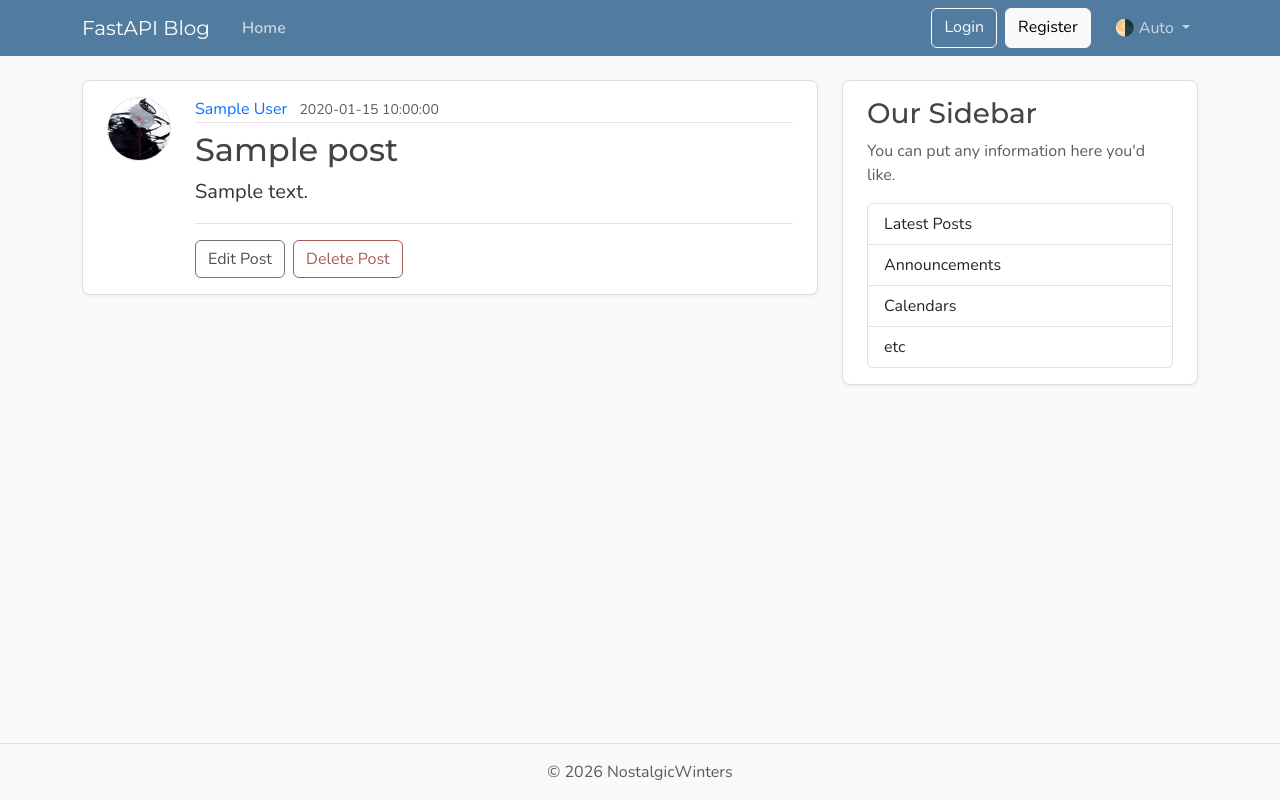
After one commit to NostalgicWinters/BlogBackend, a FastAPI app: template backend/templates/post.html in a window 1280 px wide. The commit adds this page. Run offline with FastAPI, Linux system fonts and the light colour scheme; the template is opened without the code that fills it: most values are stand-ins (such as "Sample title", 1, 10 or a date in 2020).

Commit message:
Lecture 3 completed

```diff
--- a/backend/main.py
+++ b/backend/main.py
@@ -1,6 +1,9 @@
-from fastapi import FastAPI, Request
+from fastapi import FastAPI, Request, HTTPException, status
 from fastapi.templating import Jinja2Templates
 from fastapi.staticfiles import StaticFiles
+from fastapi.responses import JSONResponse
+from fastapi.exceptions import RequestValidationError
+from starlette.exceptions import HTTPException as StarletteHTTPException
 
 posts = [
     {
@@ -25,11 +28,77 @@ app.mount("/static", StaticFiles(directory="static"), name="static")
 
 templates = Jinja2Templates(directory="templates")
 
-@app.get("/")
-@app.get("/posts")
-def root(request: Request):
+@app.get("/", include_in_schema=False)
+@app.get("/posts", include_in_schema=False)
+def home(request: Request):
     return templates.TemplateResponse(request, "home.html", {"posts":posts, "title": "Home"})
 
-@app.post("/api/posts")
-def posts_api():
+@app.get("/posts/{post_id}", include_in_schema=False)
+def post_page(request: Request, post_id: int):
+    for post in posts:
+        if post.get("id") == post_id:
+            title = post["title"][:50]
+            return templates.TemplateResponse(
+                request,
+                "post.html",
+                {"post":post, "title":title}
+            )
+
+    raise HTTPException(status_code=status.HTTP_404_NOT_FOUND)
+
+@app.get("/api/posts")
+def get_posts():
     return posts
+
+@app.get("/api/posts/{post_id}")
+def get_post(post_id: int):
+    for post in posts:
+        if post.get("id") == post_id:
+            return post
+    raise HTTPException(status_code=status.HTTP_404_NOT_FOUND, detail="Post not found")
+
+
+@app.exception_handler(StarletteHTTPException)
+def general_http_exception_handler(request: Request, exception: StarletteHTTPException):
+    message = (
+        exception.detail
+        if exception.detail
+        else "An error occurred. Please check your request and try again."
+    )
+
+    if request.url.path.startswith("/api"):
+        return JSONResponse(
+            status_code=exception.status_code,
+            content={"detail":message}
+        )
+
+    return templates.TemplateResponse(
+        request,
+        "error.html",
+        {
+            "status_code":exception.status_code,
+            "title":exception.status_code,
+            "message":message
+        },
+
+        status_code=exception.status_code
+    )
+
+
+@app.exception_handler(RequestValidationError)
+def validation_exception_handler(request: Request, exception: RequestValidationError):
+    if request.url.path.startswith("/api"):
+        return JSONResponse(
+            status_code=status.HTTP_422_UNPROCESSABLE_CONTENT,
+            content={"detail": exception.errors()},
+        )
+    return templates.TemplateResponse(
+        request,
+        "error.html",
+        {
+            "status_code": status.HTTP_422_UNPROCESSABLE_CONTENT,
+            "title": status.HTTP_422_UNPROCESSABLE_CONTENT,
+            "message": "Invalid request. Please check your input and try again.",
+        },
+        status_code=status.HTTP_422_UNPROCESSABLE_CONTENT,
+    )
--- a/backend/templates/home.html
+++ b/backend/templates/home.html
@@ -15,7 +15,7 @@
             <small class="text-body-secondary">{{ post.date_posted }}</small>
           </div>
           <h2>
-            <a class="article-title" href="#">{{ post.title }}</a>
+            <a class="article-title" href="{{url_for('post_page', post_id=post.id)}}">{{ post.title }}</a>
           </h2>
           <p class="article-content">{{ post.content }}</p>
         </div>
--- a/backend/templates/layout.html
+++ b/backend/templates/layout.html
@@ -43,13 +43,13 @@
           crossorigin="anonymous">
 
     <!-- Stylesheet -->
-    <link rel="stylesheet" type="text/css" href="/static/css/main.css">
+    <link rel="stylesheet" type="text/css" href="{{url_for('static', path='css/main.css')}}">
 
     <!-- Set a theme color that matches your website's primary color -->
     <meta name="theme-color" content="#527c9f">
 
     <!-- Favicon for all browsers -->
-    <link rel="icon" href="/static/icons/favicon.ico" sizes="any">
+    <link rel="icon" href="/static/icons/favicon.icon" sizes="any">
     <link rel="icon" href="/static/icons/icon.svg" type="image/svg+xml">
 
     <!-- Apple touch icon for iOS devices -->
@@ -65,7 +65,7 @@
       <nav class="navbar navbar-expand-md bg-steel fixed-top"
            data-bs-theme="dark">
         <div class="container">
-          <a class="navbar-brand me-4" href="#">FastAPI Blog</a>
+          <a class="navbar-brand me-4" href="{{url_for('home')}}#">FastAPI Blog</a>
           <button class="navbar-toggler"
                   type="button"
                   data-bs-toggle="collapse"
@@ -77,7 +77,7 @@
           </button>
           <div class="collapse navbar-collapse" id="navbarToggle">
             <div class="navbar-nav me-auto">
-              <a class="nav-link active" aria-current="page" href="#">Home</a>
+              <a class="nav-link active" aria-current="page" href="{{url_for('home')}}">Home</a>
             </div>
             <!-- Navbar Right Side -->
             <div class="navbar-nav">
--- /dev/null
+++ b/backend/templates/post.html
@@ -0,0 +1,60 @@
+{% extends "layout.html" %}
+{% block content %}
+  <article class="content-section py-3 px-4 mb-4">
+    <div class="d-flex align-items-start gap-4">
+      <img class="rounded-circle article-img flex-shrink-0"
+           src="{{ url_for('static', path='profile_pics/default.jpg') }}"
+           alt="{{ post.author }}'s profile picture"
+           width="64"
+           height="64"
+           loading="lazy">
+      <div class="flex-grow-1">
+        <div class="article-metadata mb-2">
+          <a class="me-2" href="#">{{ post.author }}</a>
+          <small class="text-body-secondary">{{ post.date_posted }}</small>
+        </div>
+        <h2 class="article-title">{{ post.title }}</h2>
+        <p class="article-content">{{ post.content }}</p>
+        <!-- Only show edit/delete options if the user is the author -->
+        <!-- TODO: Add user authentication and authorization -->
+        <div class="post-actions mt-3 pt-3 border-top">
+          <a class="btn btn-outline-secondary me-1" href="#">Edit Post</a>
+          <button type="button"
+                  class="btn btn-outline-danger"
+                  data-bs-toggle="modal"
+                  data-bs-target="#deleteModal">Delete Post</button>
+        </div>
+        <!-- TODO: Add user authentication and authorization -->
+      </div>
+    </div>
+  </article>
+
+  <!-- Delete Confirmation Modal -->
+  <div class="modal fade"
+       id="deleteModal"
+       tabindex="-1"
+       aria-labelledby="deleteModalLabel"
+       aria-hidden="true">
+    <div class="modal-dialog">
+      <div class="modal-content">
+        <div class="modal-header">
+          <h5 class="modal-title" id="deleteModalLabel">Delete Post?</h5>
+          <button type="button"
+                  class="btn-close"
+                  data-bs-dismiss="modal"
+                  aria-label="Close"></button>
+        </div>
+        <!-- TODO: <form action="#" method="post"> -->
+        <form action="#">
+          <div class="modal-body">Are you sure you want to delete this post? This action cannot be undone.</div>
+          <div class="modal-footer">
+            <button type="button"
+                    class="btn btn-outline-secondary"
+                    data-bs-dismiss="modal">Cancel</button>
+            <button type="submit" class="btn btn-outline-danger">Delete</button>
+          </div>
+        </form>
+      </div>
+    </div>
+  </div>
+{% endblock content %}
```
Also changed, not shown: backend/templates/error.html (added, +9 -0 lines), backend/static/profile_pics/default.jpg (added).
